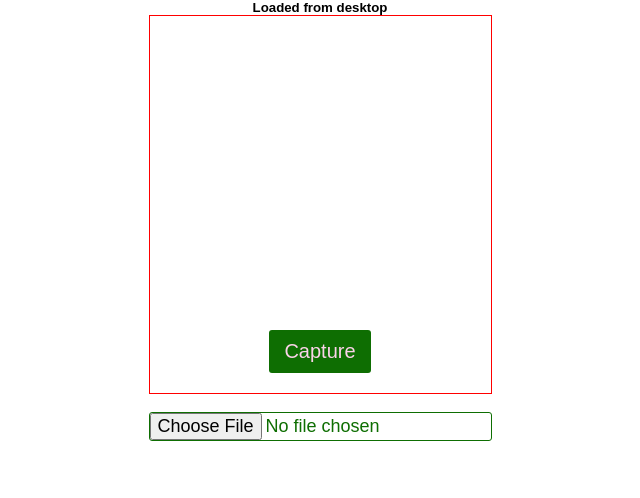
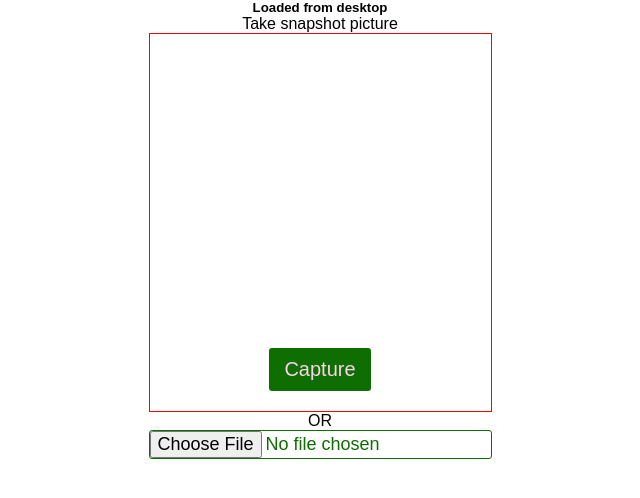
Before and after one commit to alexbran8/react-tensorflow-wall-project, a React (Create React App) app: page / in a window 1280 px wide. Shown: the top 498 px of the page, without its empty margins (321-961 px from the left). Built offline with nearby package versions, Linux system fonts and the light colour scheme; no server answers; a web font is replaced by a local one.

Commit message:
build update

```diff
--- a/src/components/Home.jsx
+++ b/src/components/Home.jsx
@@ -31,10 +31,12 @@ const Home = () => {
                 <div className="text">
                     {isMobile ? <h5>Loaded from mobile</h5> : <h5>Loaded from desktop</h5>}
                     <form className="form">
+                        Take snapshot picture
                         <WebcamCapture
                         handleCapture={handleCapture}
                         />
                         <img src={source} />
+                        OR
                         <input
                             accept="image/*"
                             // className={classes.input}
--- a/src/components/webcam/webcam.jsx
+++ b/src/components/webcam/webcam.jsx
@@ -35,7 +35,7 @@ export const WebcamCapture = (props) => {
                     screenshotFormat="image/jpeg"
                     width={300}
                     videoConstraints={videoConstraints}
-                /> : <img src={image} />}
+                /> : null}
             </div>
             <div>
                 {image != '' ?
```
Also changed, not shown: 8 other files (tests, documents, lock files or other folders).
